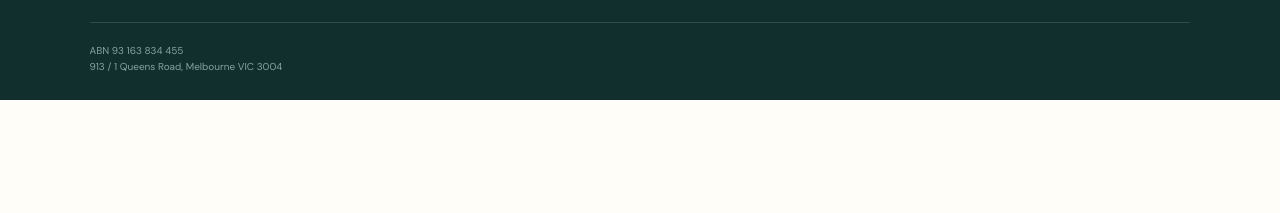
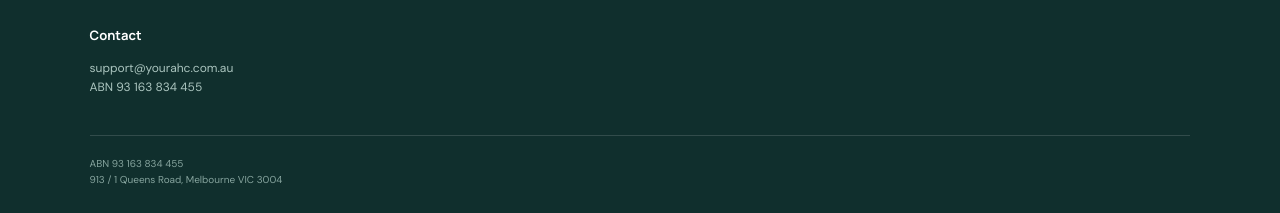
Before and after one commit to agedcarephysiotherapy/yourahc, a plain HTML site: page spinal-cord-injury.html in a window 1280 px wide. Shown: the part 2244-2457 px from the top of the page. Before the commit the page ends 2344 px from the top, so only its background shows below. Drawn offline with Linux system fonts and the light colour scheme.

Commit message:
Add ABN and support email to website footer

```diff
--- a/spinal-cord-injury.html
+++ b/spinal-cord-injury.html
@@ -11,4 +11,4 @@
 <section class="section-shell condition-content"><div class="condition-intro"><div class="section-label">CONDITION</div><h2>Practical support for <span>everyday function.</span></h2><p>Physiotherapy is tailored to the person's abilities, environment and goals. Your physiotherapist will assess current function and develop a program around what is important to you.</p></div>
 <div class="condition-four-grid"><div class="condition-card"><div class="section-label">PROBLEMS YOU MAY FACE</div><ul><li>Reduced strength or paralysis</li><li>Difficulty with transfers</li><li>Wheelchair mobility challenges</li><li>Reduced sitting or standing balance</li><li>Joint stiffness or reduced range of movement</li><li>Pain or discomfort</li><li>Reduced physical conditioning</li></ul></div><div class="condition-card"><div class="section-label">GOALS</div><ul><li>Improve transfer independence</li><li>Maintain physical strength and conditioning</li><li>Improve wheelchair mobility</li><li>Improve sitting or standing balance where appropriate</li><li>Maintain joint movement</li><li>Manage pain and discomfort</li><li>Increase independence and participation</li></ul></div><div class="condition-card"><div class="section-label">PHYSIOTHERAPY INTERVENTIONS</div><ul><li>Strength and conditioning</li><li>Transfer training</li><li>Wheelchair mobility training</li><li>Postural and balance exercises</li><li>Range of movement programs</li><li>Pain management strategies</li><li>Equipment and mobility advice</li></ul></div></div></section>
 <section class="condition-cta"><div class="section-shell"><div><div class="section-label light">YOUR GOALS COME FIRST</div><h2>Care built around <span>what matters to you.</span></h2><p>Depending on your circumstances, physiotherapy may support NDIS goals relating to mobility, independence, participation, safety, exercise and functional capacity. Outcomes vary between individuals and goals are reviewed as needs change.</p></div><a class="button button-light" href="/#request">Request a service →</a></div></section>
-</main><footer class="site-footer"><div><a class="footer-brand" href="/"><img class="brand-logo footer-logo" src="/images/circle%20YAHC%20logo.png" alt="YOUR Allied Health Care logo"><span><strong>YOUR</strong><small>Allied Health Care</small></span></a><p>YOUR Allied Health Care is backed by Aged Care Physiotherapy Pty Ltd.</p></div><div><strong>Services</strong><p>Physiotherapy<br>Occupational Therapy</p></div><div><strong>Funding</strong><p>NDIS<br>Support at Home<br>Private</p></div><div class="footer-bottom">ABN 93 163 834 455<br>913 / 1 Queens Road, Melbourne VIC 3004</div></footer><script src="/script.js" defer></script></body></html>
+</main><footer class="site-footer"><div><a class="footer-brand" href="/"><img class="brand-logo footer-logo" src="/images/circle%20YAHC%20logo.png" alt="YOUR Allied Health Care logo"><span><strong>YOUR</strong><small>Allied Health Care</small></span></a><p>YOUR Allied Health Care is backed by Aged Care Physiotherapy Pty Ltd.</p></div><div><strong>Services</strong><p>Physiotherapy<br>Occupational Therapy</p></div><div><strong>Funding</strong><p>NDIS<br>Support at Home<br>Private</p></div><div><strong>Contact</strong><p><a href="mailto:support@yourahc.com.au">support@yourahc.com.au</a><br>ABN 93 163 834 455</p></div><div class="footer-bottom">ABN 93 163 834 455<br>913 / 1 Queens Road, Melbourne VIC 3004</div></footer><script src="/script.js" defer></script></body></html>
```
